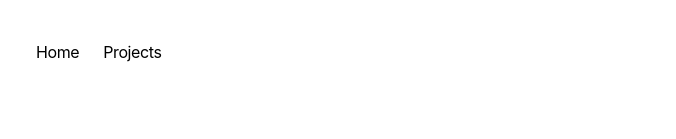
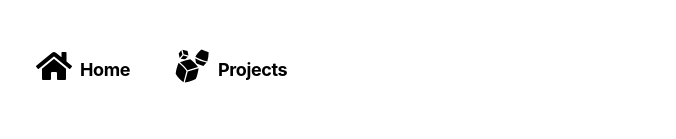
Before and after one commit to Christian1209/web-portfolio, a Next.js app: page / in a window 1280 px wide. Shown: the top 139 px of the page, without its empty margins (320-996 px from the left). Built offline with nearby package versions, Linux system fonts and the light colour scheme.

Commit message:
fifth commit

```diff
--- a/app/components/nav.tsx
+++ b/app/components/nav.tsx
@@ -1,4 +1,6 @@
 import Link from 'next/link'
+import { FaHome } from "react-icons/fa";
+import { GiCubes } from "react-icons/gi";
 
 const navItems = {
   '/': {
@@ -25,7 +27,8 @@
                   href={path}
                   className="transition-all hover:text-neutral-800 dark:hover:text-neutral-200 flex align-middle relative py-1 px-2 m-1"
                 >
-                  {name}
+                   {name === 'Home' ?  <div className='mt-2 mr-2'> <FaHome className='w-9 h-9' / > </div> : <div className='mt-2 mr-2'> <GiCubes className='w-9 h-9' /> </div> }
+                  <p className="font-bold text-lg  mt-4 mr-5">{name}</p>
                 </Link>
               )
             })}
```
